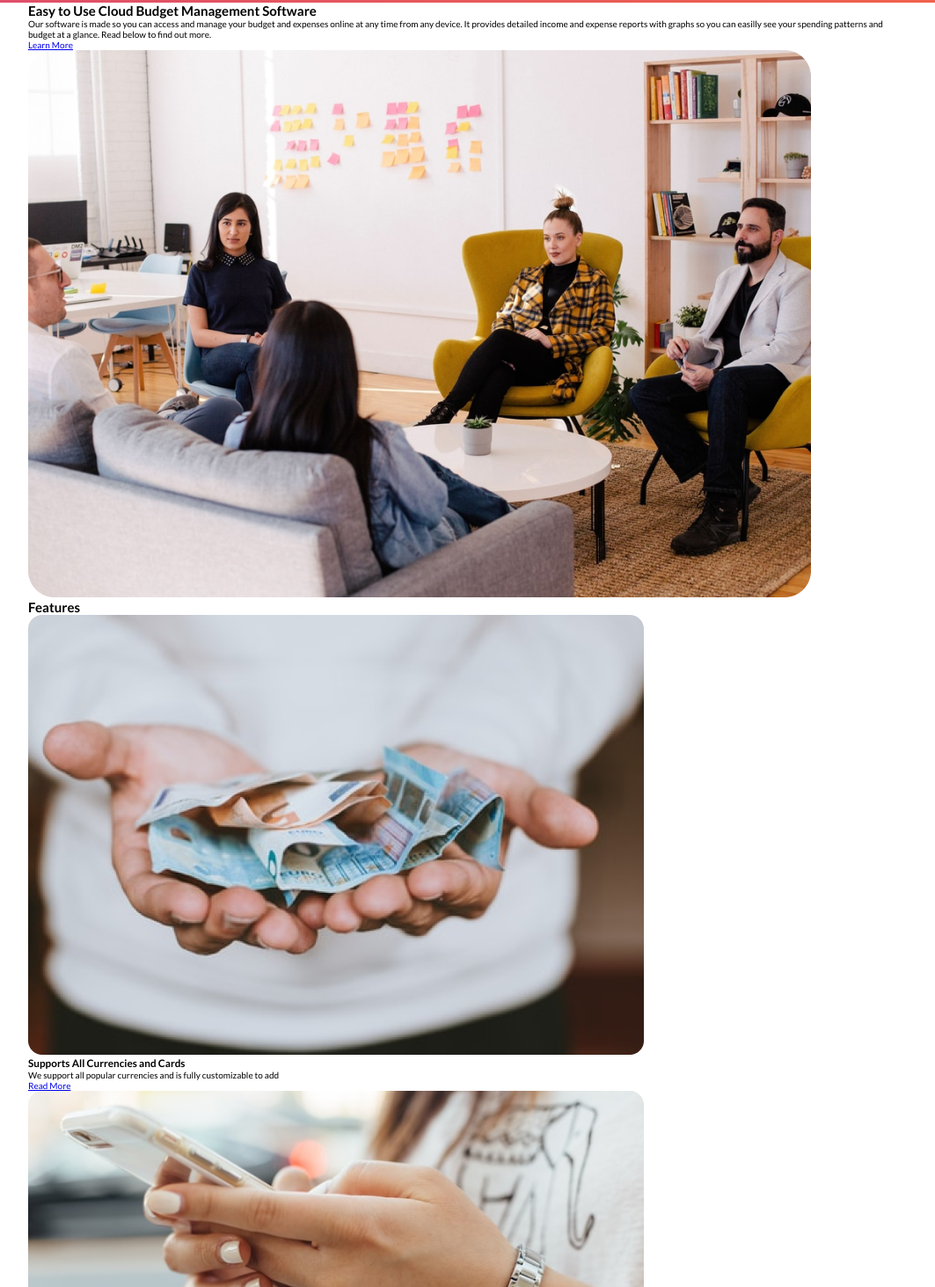
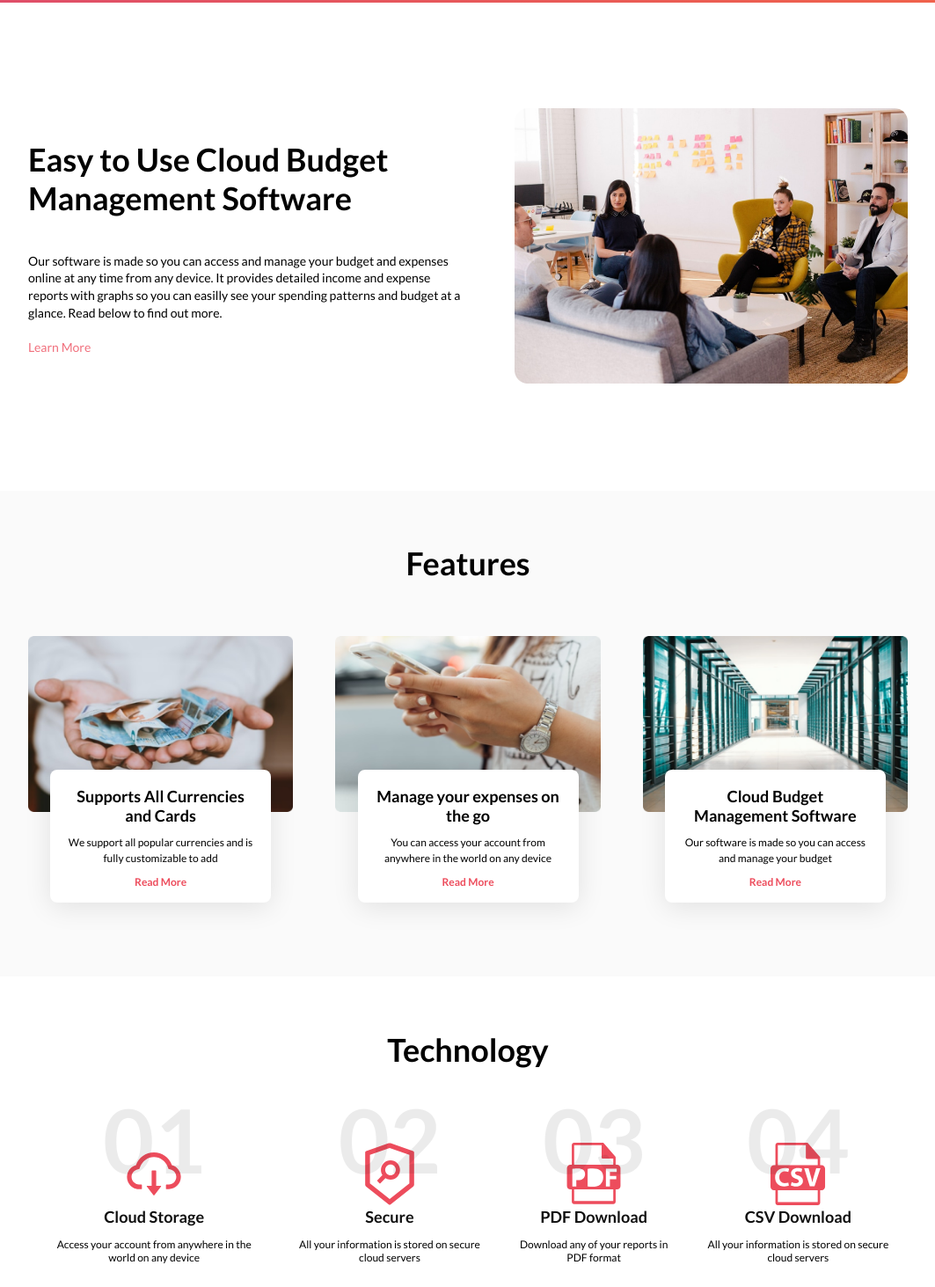
Before and after one commit to viniciuslucena/cloudbudget, a plain HTML site: page index.html in a window 1280 px wide. Shown: the part 797-2260 px from the top of the page at 88% size, without its empty margins (108-1171 px from the left). Drawn offline with Linux system fonts and the light colour scheme.

Commit message:
:cloud: more 3 sections finished

```diff
--- a/css/styles.css
+++ b/css/styles.css
@@ -16,6 +16,11 @@ body {
 .container {
   max-width: 1000px;
   margin: 0 auto;
+}
+
+.title {
+  font-size: 36px;
+  font-weight: 700;
 }
 
 /* ======= HEADER ======= */
@@ -43,7 +48,7 @@ body {
 }
 
 .header__title {
-  font-size: 18px;
+  font-size: 1.8rem;
   font-weight: 700;
   text-transform: uppercase;
 }
@@ -54,7 +59,7 @@ body {
   color: #FFF;
   text-transform: uppercase;
   font-weight: 700;
-  font-size: 14px;
+  font-size: 1.4rem;
 }
 
 .navigation__item a {
@@ -86,7 +91,6 @@ body {
 }
 
 /* ======= HERO ======= */
-
 main {
   display: flex;
   align-items: center;
@@ -96,13 +100,13 @@ main {
 .hero {
   height: 100vh;
   width: 100%;
-  background: linear-gradient(90deg, rgba(213, 32, 71, 0.8) 0%, rgba(238, 61, 27, 0.8) 100%), url(../assets/bg-hero.jpg) no-repeat;
+  background: linear-gradient(90deg, rgba(213, 32, 71, 0.8) 0%, rgba(238, 61, 27, 0.8) 100%), url(../assets/bg-hero.jpg) no-repeat fixed;
   background-size: 100%;
 }
 
 .hero-section__title {
   color: #FFF;
-  font-size: 72px;
+  font-size: 7.2rem;
   font-weight: 700;
   text-transform: uppercase;
   text-align: center;
@@ -112,7 +116,7 @@ main {
 
 .hero-section__description {
   color: #FFF;
-  font-size: 24px;
+  font-size: 2.4rem;
   text-align: center;
   font-weight: 400;
 
@@ -142,3 +146,157 @@ main {
 .hero-section__button:hover {
   opacity: 100%;
 }
+
+/* ======= VIDEO SECTION ======= */
+.video {
+  padding: 12rem;
+  position: relative;
+}
+
+.video-section {
+  display: flex;
+  align-items: center;
+  justify-content: space-between;
+}
+
+.video-section__texts {
+  width: 49.9%;
+}
+
+.video-section__texts__title {
+  margin-bottom: 4rem;
+}
+
+.video-section__texts__description {
+  font-size: 1.4rem;
+  line-height: 1.96rem;
+  margin-bottom: 2rem;
+}
+
+.video-section__texts__link {
+  color: #ED4C5C;
+  font-size: 1.4rem;
+  font-weight: 400;
+  text-decoration: none;
+  opacity: 80%;
+
+  transition: .2s ease;
+}
+
+.video-section__texts__link:hover {
+  opacity: 100%;
+}
+
+.video-section__video img {
+  width: 44.5rem;
+}
+
+/* ======= FEATURES ======= */
+.features {
+  background-color: #FAFAFA;
+  height: 55rem;
+  padding: 6rem;
+}
+
+.features-section__title {
+  text-align: center;
+  margin-bottom: 6rem;
+}
+
+.features-section__cards {
+  display: flex;
+  justify-content: space-between;
+}
+
+.features-section__card__text {
+  text-align: center;
+  background-color: #FFF;
+  padding: 2rem;
+
+  border-radius: .8rem;
+  margin: -5rem auto;
+
+  height: 15rem;
+  width: 25rem;
+
+  box-shadow: 0px 5px 30px rgba(0, 0, 0, 0.1);
+
+  position: relative;
+}
+
+.features-section__card img {
+  width: 30rem;
+  height: 20rem;
+
+  position: relative;
+}
+
+.features-section__card__text h3 {
+  font-size: 1.8rem;
+  line-height: 2.16rem;
+  margin-bottom: 1rem;
+}
+
+.features-section__card__text p {
+  font-size: 1.2rem;
+  line-height: 1.8rem;
+  margin-bottom: 1rem;
+}
+
+.features-section__card__text a {
+  color: #ED4C5C;
+  text-decoration: none;
+  font-weight: 700;
+  font-size: 1.2rem;
+}
+
+/* ======= TECHNOLOGY ======= */
+.technology {
+  padding: 6rem 0;
+}
+
+.technology-section__title {
+  text-align: center;
+}
+
+.technology-section__cards {
+  display: flex;
+}
+
+.technology-section__card {
+  text-align: center;
+  padding: 2rem;
+}
+
+.technology-section__card__number {
+  font-size: 10rem;
+  font-weight: 700;
+  color: #101010;
+  opacity: 8%;
+}
+
+.technology-section__card__texts {
+  margin-top: -5.5rem;
+}
+
+.technology-section__card__texts img {
+  height: 7rem;
+  width: 7rem;
+}
+
+.technology-section__card__title {
+  font-size: 1.8rem;
+  color: #101010;
+  font-weight: 700;
+  margin-bottom: 1.3rem;
+}
+
+.technology-section__card__description {
+  font-weight: 400;
+  font-size: 1.2rem;
+}
+
+/* ======= STAY FOCUSED ======= */
+.focused {
+  background-color: #ED4C5C;
+}
--- a/index.html
+++ b/index.html
@@ -14,8 +14,10 @@
 
 <body>
 
-  <section class="hero"> <!--HERO SECTION-->
-    <header>  <!--HEADER-->
+  <section class="hero">
+    <!--HERO SECTION-->
+    <header>
+      <!--HEADER-->
       <div class="container">
         <div class="header">
           <div class="header__logo">
@@ -38,7 +40,8 @@
           </a>
         </div>
       </div>
-    </header> <!--/HEADER-->
+    </header>
+    <!--/HEADER-->
     <div class="container">
       <main>
         <h1 class="hero-section__title">Cloudbudget</h1>
@@ -48,9 +51,11 @@
         <a href="#" class="hero-section__button">Sign Up</a>
       </main>
     </div>
-  </section> <!--/HERO SECTION-->
+  </section>
+  <!--/HERO SECTION-->
 
-  <section class="video"> <!--VIDEO SECTION-->
+  <section class="video">
+    <!--VIDEO SECTION-->
 
     <div class="container">
       <div class="video-section">
@@ -66,12 +71,15 @@
         </div>
       </div>
     </div>
-  </section> <!--/VIDEO SECTION-->
+  </section>
+  <!--/VIDEO SECTION-->
 
-  <section class="features"> <!--FEATURES SECTION-->
+  <section class="features">
+    <!--FEATURES SECTION-->
     <div class="container">
       <div class="features-section">
         <h2 class="features-section__title title">Features</h2>
+        <div class="features-section__cards">
           <div class="features-section__card">
             <img src="./assets/money.png" alt="Money">
             <div class="features-section__card__text">
@@ -98,61 +106,79 @@
           </div>
         </div>
       </div>
-  </section> <!--/FEATURES SECTION-->
+    </div>
+  </section>
+  <!--/FEATURES SECTION-->
 
-  <section class="technology"> <!--TECHNOLOGY SECTION-->
+  <section class="technology">
+    <!--TECHNOLOGY SECTION-->
     <div class="container">
       <div class="technology-section">
         <h2 class="technology-section__title title">Technology</h2>
         <div class="technology-section__cards">
           <div class="technology-section__card">
             <p class="technology-section__card__number">01</p>
+            <div class="technology-section__card__texts">
+            <img src="./assets/cloud-storage.svg" alt="Cloud Storage">
               <p class="technology-section__card__title">Cloud Storage</p>
               <p class="technology-section__card__description">Access your account from anywhere in the world on any
                 device</p>
-            <img src="./assets/cloud-storage.svg" alt="Cloud Storage">
+            </div>
           </div>
           <div class="technology-section__card">
             <p class="technology-section__card__number">02</p>
+            <div class="technology-section__card__texts">
+              <img src="./assets/secure.svg" alt="Secure">
               <p class="technology-section__card__title">Secure</p>
               <p class="technology-section__card__description">All your information is stored on secure cloud servers</p>
-            <img src="./assets/cloud-storage.svg" alt="Cloud Storage">
+            </div>
           </div>
           <div class="technology-section__card">
             <p class="technology-section__card__number">03</p>
+            <div class="technology-section__card__texts">
+              <img src="./assets/pdf.svg" alt="PDF">
               <p class="technology-section__card__title">PDF Download</p>
               <p class="technology-section__card__description">Download any of your reports in PDF format</p>
-            <img src="./assets/cloud-storage.svg" alt="Cloud Storage">
+            </div>
           </div>
           <div class="technology-section__card">
             <p class="technology-section__card__number">04</p>
+            <div class="technology-section__card__texts">
+              <img src="./assets/csv.svg" alt="CSV">
               <p class="technology-section__card__title">CSV Download</p>
               <p class="technology-section__card__description">All your information is stored on secure cloud servers</p>
-            <img src="./assets/cloud-storage.svg" alt="Cloud Storage">
             </div>
           </div>
         </div>
       </div>
-  </section> <!--/TECHNOLOGY SECTION-->
+    </div>
+  </section>
+  <!--/TECHNOLOGY SECTION-->
 
-  <section class="focused"> <!--STAY FOCUSED SECTION-->
+  <section class="focused">
+    <!--STAY FOCUSED SECTION-->
     <div class="container">
       <div class="focused-section">
         <div class="focused-section__texts">
           <h2 class="focused-section-title title">Stay focused on saving money</h2>
-          <p class="focused-section-description">It is important to stay focused on saving money in any way you can. We help you monitor your spending habits so you can easily spot and cut any unnecessary expenses. Simply join today to get started!</p>
+          <p class="focused-section-description">It is important to stay focused on saving money in any way you can. We
+            help you monitor your spending habits so you can easily spot and cut any unnecessary expenses. Simply join
+            today to get started!</p>
         </div>
         <img src="./assets/man.png" alt="Man in a bar" class="focused-section__image">
       </div>
     </div>
-  </section> <!--/STAY FOCUSED SECTION-->
+  </section>
+  <!--/STAY FOCUSED SECTION-->
 
-  <section class="contact"> <!--CONTACT SECTION-->
+  <section class="contact">
+    <!--CONTACT SECTION-->
     <div class="container">
       <div class="contact-section">
         <div class="contact-section__texts">
           <h2 class="contact-section__title title">Contact</h2>
-          <h2 class="contact-section__description">Questions or concerns? Just fill out the form below and our support team will get back to you within 24 hours</h2>
+          <h2 class="contact-section__description">Questions or concerns? Just fill out the form below and our support
+            team will get back to you within 24 hours</h2>
         </div>
         <form class="contact-section__form">
           <input type="text" name="" id="first-name" placeholder="First Name">
@@ -163,9 +189,11 @@
         </form>
       </div>
     </div>
-  </section> <!--/CONTACT SECTION-->
+  </section>
+  <!--/CONTACT SECTION-->
 
-  <footer> <!--FOOTER-->
+  <footer>
+    <!--FOOTER-->
     <div class="container">
       <div class="footer-section">
         <div class="footer-section__card card1">
@@ -214,7 +242,8 @@
         </div>
       </div>
     </div>
-  </footer><!--FOOTER-->
+  </footer>
+  <!--FOOTER-->
 
 </body>
 
```
Lines whose indentation alone changed are shown as unchanged.
